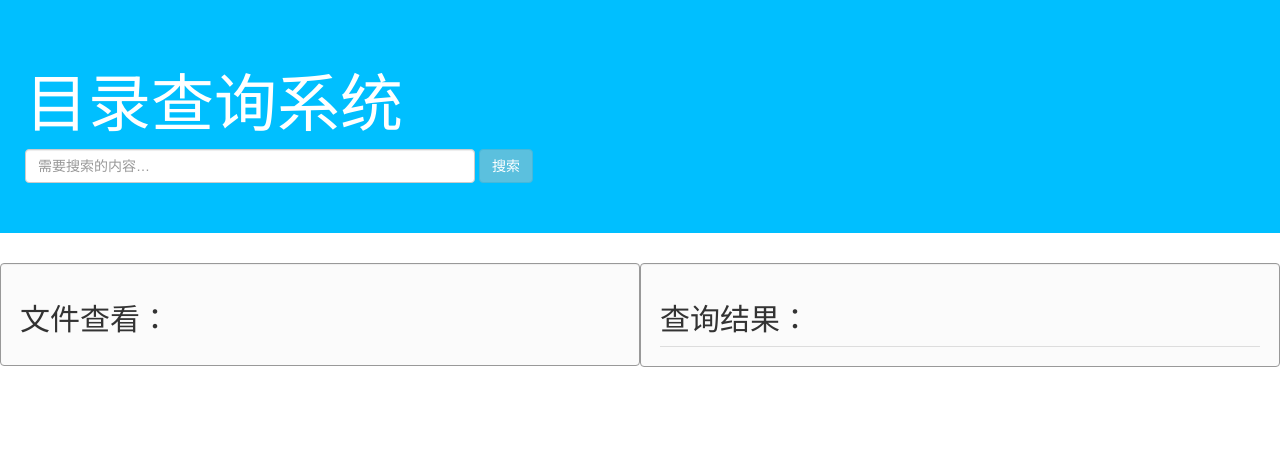
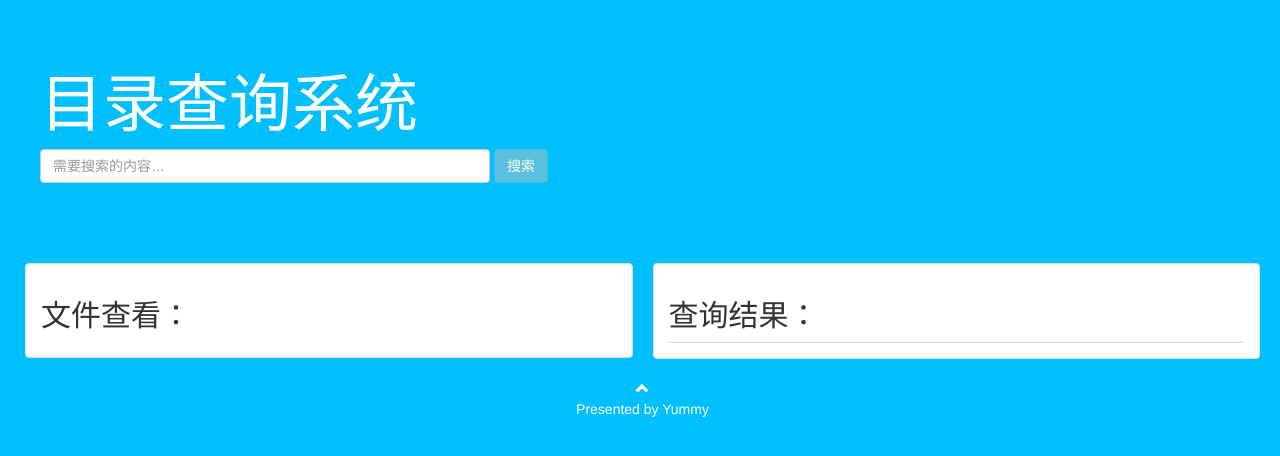
Before and after one commit to yummyLee/FileManager, a Python web app: template templates/index.html in a window 1280 px wide. Shown: the top 456 px of the page. Run offline with Jinja, Linux system fonts and the light colour scheme; the template is opened without the code that fills it, so the values that code supplies are empty.

Commit message:
Signed-off-by: yummyLee <985238858@qq.com>

```diff
--- a/main.py
+++ b/main.py
@@ -9,7 +9,7 @@ from tornado.options import define, options
 
 import get_disk_info
 
-define("port", default=8007, help="help", type=int)
+define("port", default=8008, help="help", type=int)
 
 
 class MainHandler(tornado.web.RequestHandler):
--- a/static/css/main.css
+++ b/static/css/main.css
@@ -1,3 +1,9 @@
+.bg {
+    background-color: deepskyblue;
+    padding-left: 15px;
+    padding-right: 10px;
+}
+
 .jumbotron {
     background-color: deepskyblue;
     color: white;
@@ -8,6 +14,11 @@
     background-color: deepskyblue;
     color: white;
     padding: 50px 25px;
+}
+
+.module {
+    padding-left: 10px;
+    padding-right: 10px;
 }
 
 .dir-file {
@@ -47,3 +58,12 @@ body a:hover {
 .copy-path:hover {
     color: dodgerblue;
 }
+
+.my-footer {
+    margin-bottom: 20px;
+    color: white;
+}
+
+.to-top-icon{
+    color: white;
+}
--- a/static/css/style.css
+++ b/static/css/style.css
@@ -1,15 +1,15 @@
 .tree {
     min-height: 20px;
-    padding: 19px;
+    padding: 15px;
     margin-bottom: 20px;
-    background-color: #fbfbfb;
-    border: 1px solid #999;
-    -webkit-border-radius: 4px;
-    -moz-border-radius: 4px;
-    border-radius: 4px;
-    -webkit-box-shadow: inset 0 1px 1px rgba(0, 0, 0, 0.05);
-    -moz-box-shadow: inset 0 1px 1px rgba(0, 0, 0, 0.05);
-    box-shadow: inset 0 1px 1px rgba(0, 0, 0, 0.05)
+    /*background-color: #fbfbfb;*/
+    /*border: 1px solid #999;*/
+    /*-webkit-border-radius: 4px;*/
+    /*-moz-border-radius: 4px;*/
+    /*border-radius: 4px;*/
+    -webkit-box-shadow: inset 0 2px 2px rgba(0, 0, 0, 0.05);
+    -moz-box-shadow: inset 0 2px 2px rgba(0, 0, 0, 0.05);
+    box-shadow: inset 0 2px 2px rgba(0, 0, 0, 0.05)
 }
 
 .tree li {
@@ -33,7 +33,6 @@
     top: 0;
     width: 1px
 }
-
 
 .tree li::after {
     border-top: 1px solid #999;
--- a/templates/index.html
+++ b/templates/index.html
@@ -17,7 +17,7 @@
     <script type="text/javascript" src="{{static_url('js/clipboard.min.js')}}"></script>
 </head>
 
-<body>
+<body id="mySystem" class="bg">
 
 <div class="jumbotron jumbotron-small">
     <h1>目录查询系统</h1>
@@ -29,13 +29,16 @@
 
 <div class="container-fluid">
     <div class="row">
-        <div class="col-lg-6 tree">
+        <div class="col-lg-6 module">
+            <div class="tree thumbnail">
                 <h2>文件查看：</h2>
                 <ul id="fileTree">
 
                 </ul>
             </div>
-        <div class="col-lg-6 tree">
+        </div>
+        <div class="col-lg-6 module">
+            <div class="tree thumbnail">
                 <h2>查询结果：</h2>
                 <ul id="result_menu" class="nav nav-tabs">
 
@@ -45,9 +48,21 @@
 
                 </div>
             </div>
+        </div>
 
     </div>
 </div>
+
+<footer class="container-fluid text-center my-footer">
+    <div class="row">
+        <a href="#mySystem" class="col-lg-12" title="To Top">
+            <span class="glyphicon glyphicon-chevron-up to-top-icon"></span>
+        </a>
+    </div>
+    <p>Presented by
+        <span title="Yummy">Yummy</span>
+    </p>
+</footer>
 
 <script>
 
```
Lines whose indentation alone changed are shown as unchanged.
